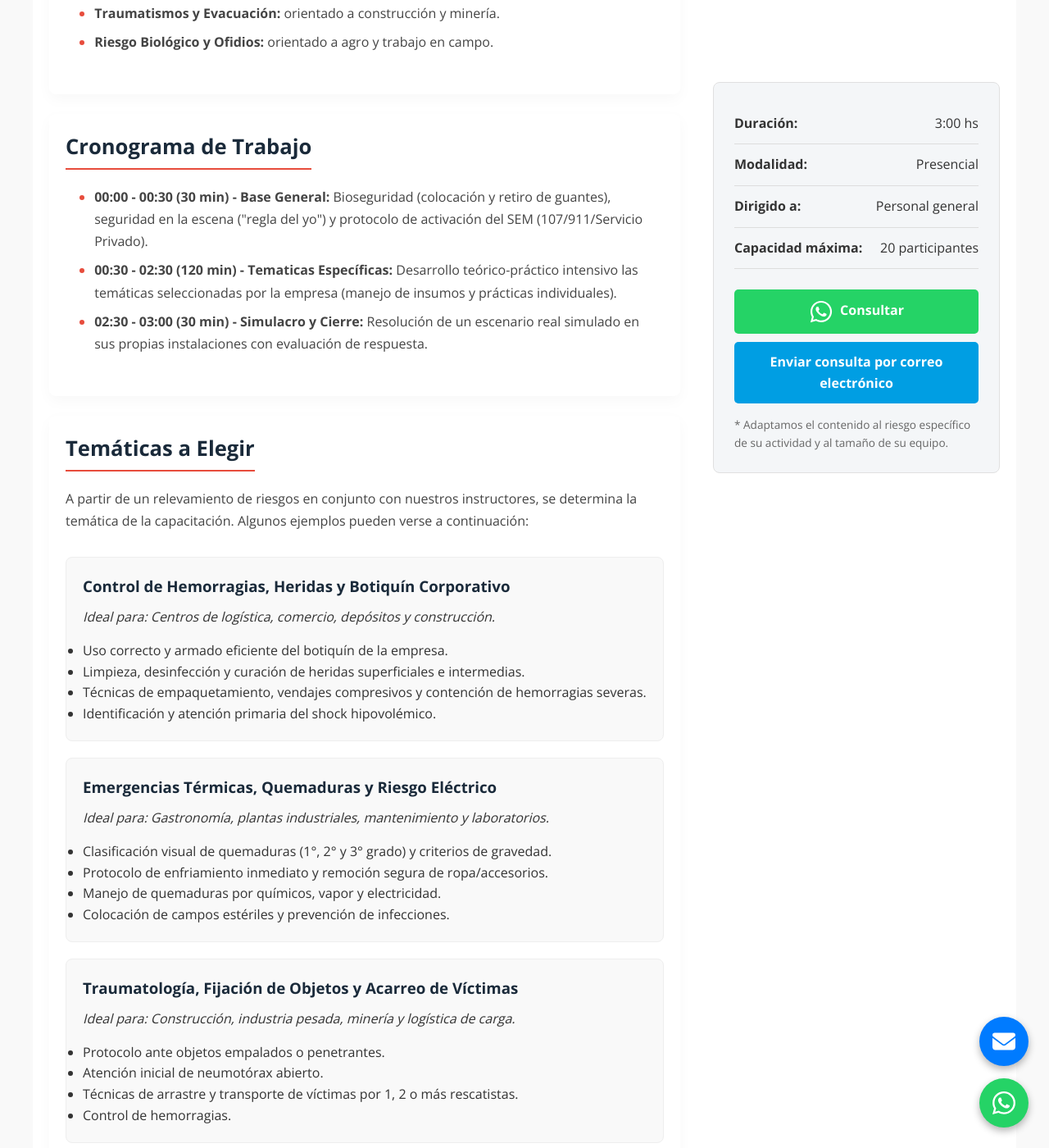
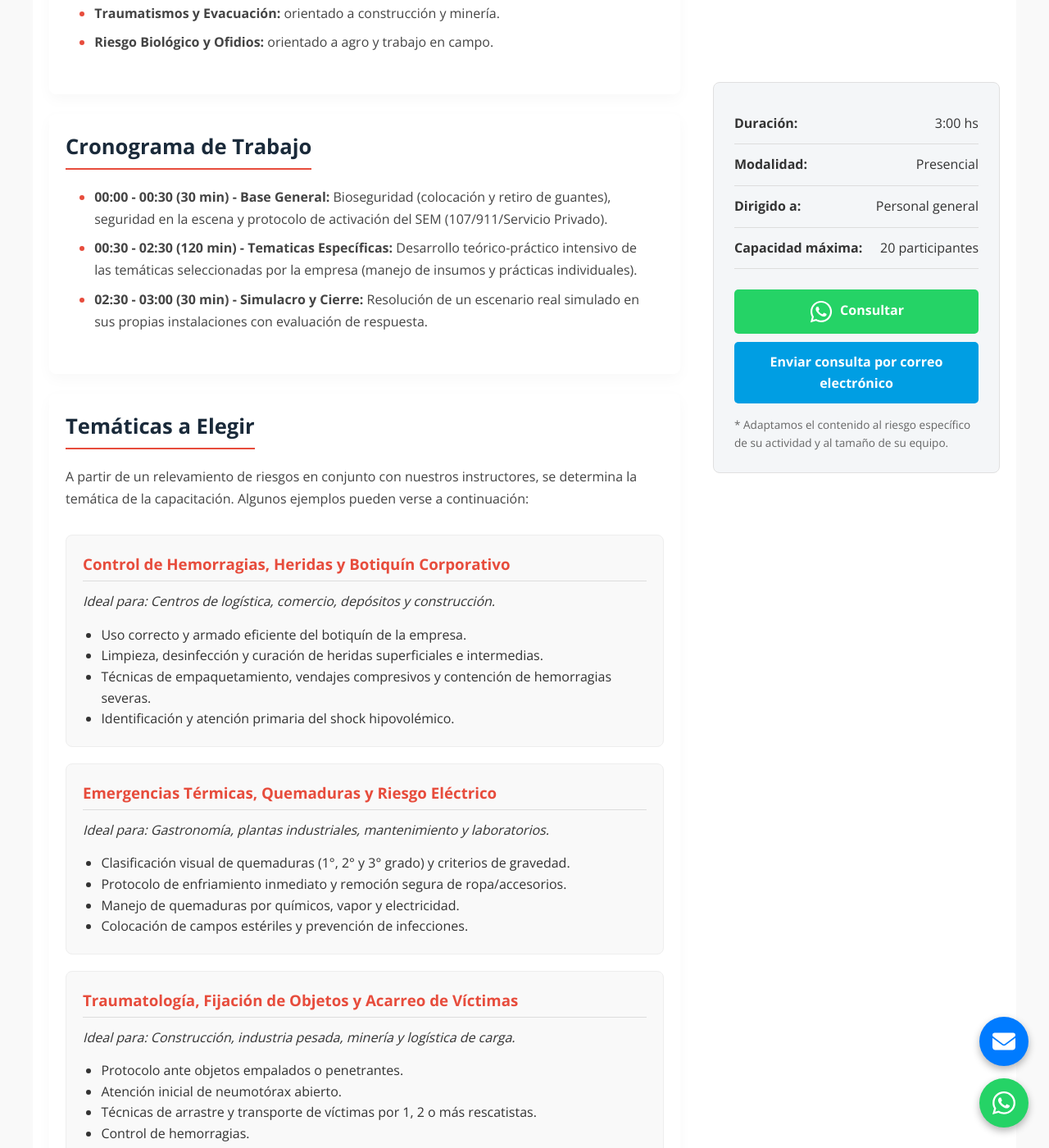
Before and after one commit to martov1/EDSI-nuevo-sitio, a Jekyll site: the page built from empresas/primeros-auxilios.html, in a window 1280 px wide and 1400 px high, scrolled down 846 px. Shown: the whole window at 82% size. Built offline with Jekyll 4.4.1, drawn with Linux system fonts in a browser that asks for light colours.

Commit message:
mejoras esteticas menores

```diff
--- a/empresas/primeros-auxilios.css
+++ b/empresas/primeros-auxilios.css
@@ -78,6 +78,20 @@
   border-radius: 8px;
   margin-bottom: 20px;
   border: 1px solid var(--border-color);
+}
+.temario-clase h3 {
+  color: var(--accent-red);
+  margin-bottom: 12px;
+  border-bottom: 1px solid #ddd;
+  padding-bottom: 5px;
+}
+.temario-clase ul {
+  margin: 0;
+  padding-left: 1.4rem;
+  list-style-position: outside;
+}
+.temario-clase ul li {
+  line-height: 1.6;
 }
 .temario-clase ol {
   padding-left: 20px;
--- a/empresas/primeros-auxilios.html
+++ b/empresas/primeros-auxilios.html
@@ -75,13 +75,14 @@ redirect_from:
             <li>
               <strong>00:00 - 00:30 (30 min) - Base General:</strong>
               Bioseguridad (colocación y retiro de guantes), seguridad en la
-              escena ("regla del yo") y protocolo de activación del SEM
-              (107/911/Servicio Privado).
+              escena y protocolo de activación del SEM (107/911/Servicio
+              Privado).
             </li>
             <li>
               <strong>00:30 - 02:30 (120 min) - Tematicas Específicas:</strong>
-              Desarrollo teórico-práctico intensivo las temáticas seleccionadas
-              por la empresa (manejo de insumos y prácticas individuales).
+              Desarrollo teórico-práctico intensivo de las temáticas
+              seleccionadas por la empresa (manejo de insumos y prácticas
+              individuales).
             </li>
             <li>
               <strong>02:30 - 03:00 (30 min) - Simulacro y Cierre:</strong>
@@ -103,9 +104,7 @@ redirect_from:
         </div>
 
         <div class="temario-clase">
-          <h3 style="color: var(--primary-dark); margin-bottom: 10px">
-            Control de Hemorragias, Heridas y Botiquín Corporativo
-          </h3>
+          <h3>Control de Hemorragias, Heridas y Botiquín Corporativo</h3>
           <p style="margin-bottom: 15px">
             <em
               >Ideal para: Centros de logística, comercio, depósitos y
@@ -127,9 +126,7 @@ redirect_from:
         </div>
 
         <div class="temario-clase">
-          <h3 style="color: var(--primary-dark); margin-bottom: 10px">
-            Emergencias Térmicas, Quemaduras y Riesgo Eléctrico
-          </h3>
+          <h3>Emergencias Térmicas, Quemaduras y Riesgo Eléctrico</h3>
           <p style="margin-bottom: 15px">
             <em
               >Ideal para: Gastronomía, plantas industriales, mantenimiento y
@@ -151,9 +148,7 @@ redirect_from:
         </div>
 
         <div class="temario-clase">
-          <h3 style="color: var(--primary-dark); margin-bottom: 10px">
-            Traumatología, Fijación de Objetos y Acarreo de Víctimas
-          </h3>
+          <h3>Traumatología, Fijación de Objetos y Acarreo de Víctimas</h3>
           <p style="margin-bottom: 15px">
             <em
               >Ideal para: Construcción, industria pesada, minería y logística
@@ -172,9 +167,7 @@ redirect_from:
         </div>
 
         <div class="temario-clase">
-          <h3 style="color: var(--primary-dark); margin-bottom: 10px">
-            Emergencias Médicas en Campo, Riesgo Biológico y Ofidios
-          </h3>
+          <h3>Emergencias Médicas en Campo, Riesgo Biológico y Ofidios</h3>
           <p style="margin-bottom: 15px">
             <em
               >Ideal para: Agro, campamentos, geología, líneas de alta tensión y
@@ -200,9 +193,7 @@ redirect_from:
         </div>
 
         <div class="temario-clase">
-          <h3 style="color: var(--primary-dark); margin-bottom: 10px">
-            Desobstrucción de vía aérea (OVACE) y primeros auxilios
-          </h3>
+          <h3>Desobstrucción de vía aérea (OVACE) y primeros auxilios</h3>
           <p style="margin-bottom: 15px">
             <em
               >Ideal para: Oficinas, Colegios, clubes deportivos y atención al
```
